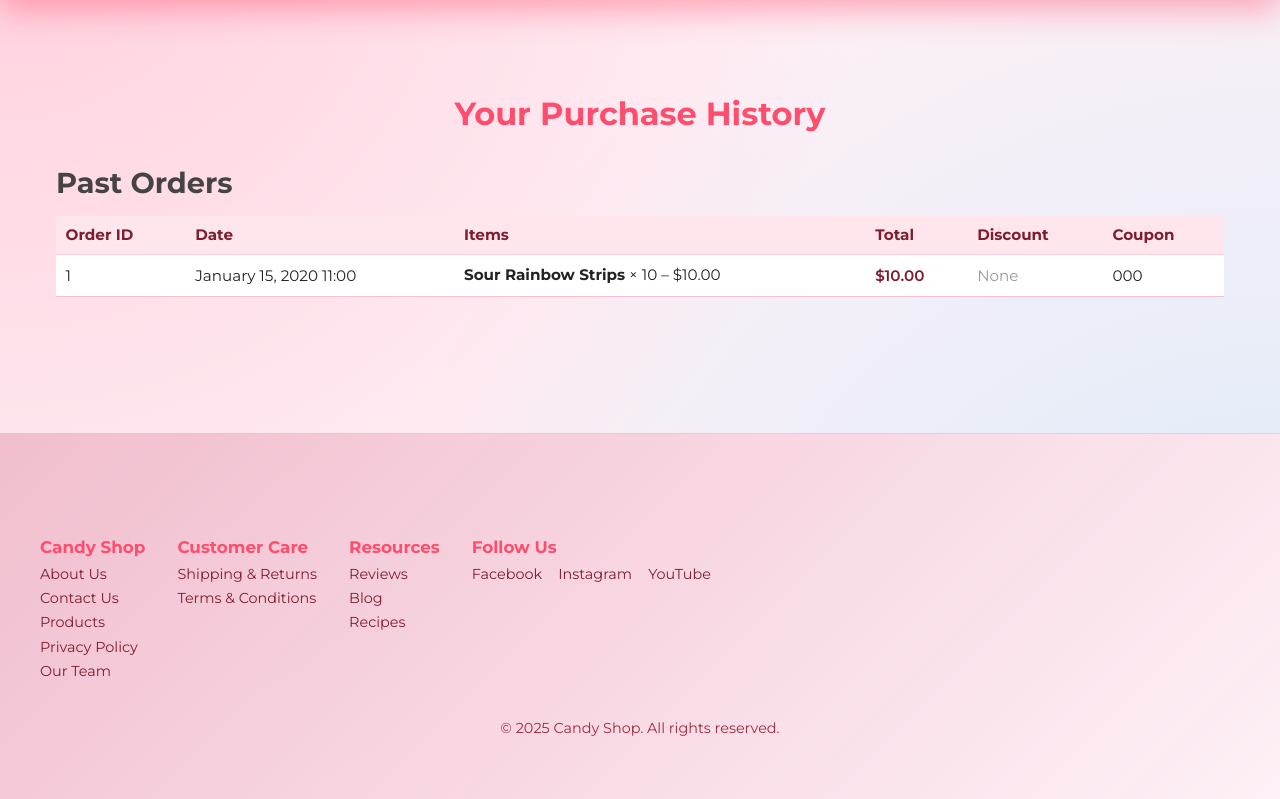
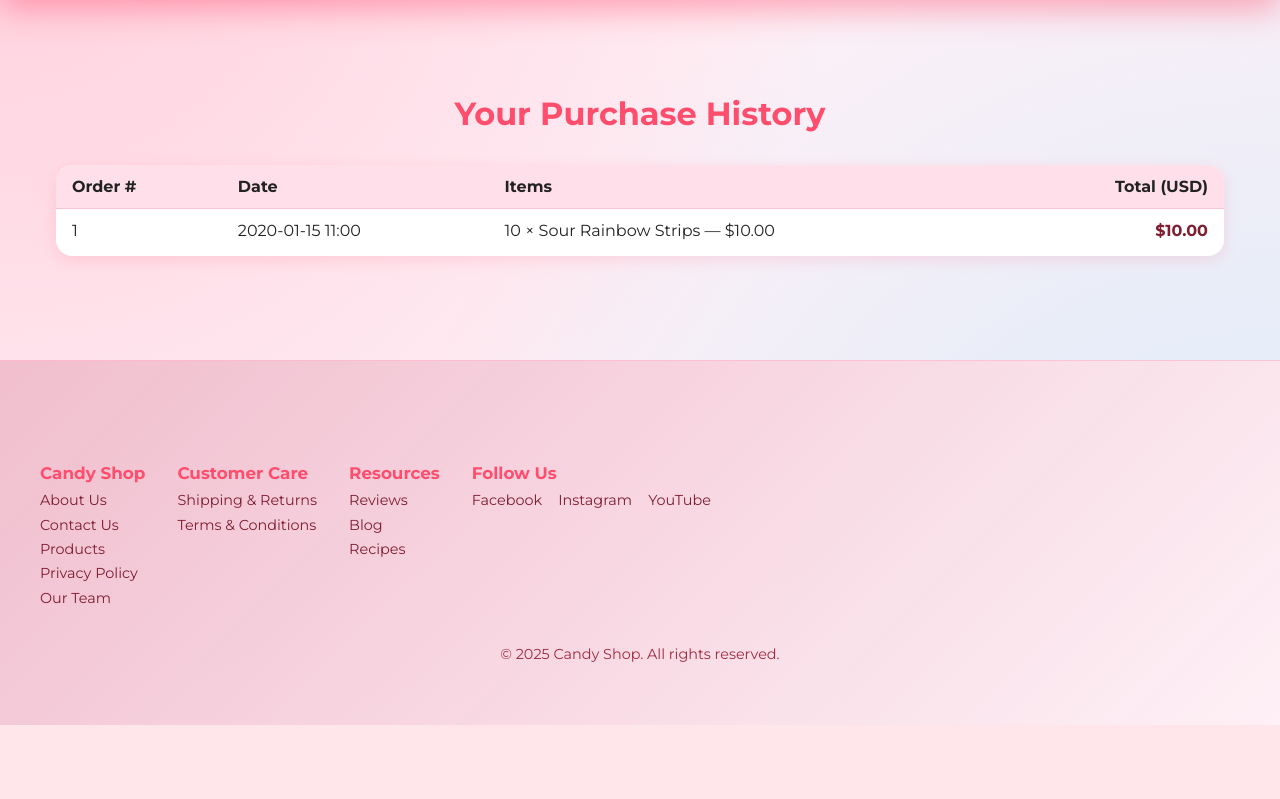
Before and after one commit to WebbCouture/candy-shop-2-main, a Django app: page /account/purchase-history/ in a window 1280 px wide. Shown: the part 141-940 px from the top of the page. After the commit the page ends 866 px from the top, so only its background shows below. Run offline with Django 5.2, Linux system fonts and the light colour scheme; a user stored in the database is signed in; data comes from the database, SQL or seed files in the repository; tables that the repository leaves empty hold one stand-in row (values such as "Sample post").

Commit message:
Updated purchase history to show gift certificates correctly

```diff
--- a/main/templates/main/purchase_history.html
+++ b/main/templates/main/purchase_history.html
@@ -3,89 +3,60 @@
 {% block title %}Purchase History - Candy Shop{% endblock %}
 
 {% block content %}
-  <div class="purchase-history-page" style="max-width: 1200px; margin: 0 auto; padding: 2rem 1rem 4rem;">
+  <div class="purchase-history-page" style="max-width: 1200px; margin: 0 auto; padding: 2rem 1rem;">
 
     <h1 style="text-align: center; color: #ff4d6d; font-weight: 700; margin-bottom: 2rem;">
       Your Purchase History
     </h1>
 
     {% if orders %}
-      <h2 style="font-size: 1.8rem; color: #444; margin-bottom: 1rem;">
-        Past Orders
-      </h2>
-
-      <table style="width: 100%; border-collapse: collapse; margin-bottom: 2rem; font-size: 0.95rem;">
-        <thead>
-          <tr style="background-color: #ffe6ec; color: #7f1d30;">
-            <th style="text-align: left; padding: 0.6rem; border-bottom: 1px solid #ffd0da;">Order ID</th>
-            <th style="text-align: left; padding: 0.6rem; border-bottom: 1px solid #ffd0da;">Date</th>
-            <th style="text-align: left; padding: 0.6rem; border-bottom: 1px solid #ffd0da;">Items</th>
-            <th style="text-align: left; padding: 0.6rem; border-bottom: 1px solid #ffd0da;">Total</th>
-            <th style="text-align: left; padding: 0.6rem; border-bottom: 1px solid #ffd0da;">Discount</th>
-            <th style="text-align: left; padding: 0.6rem; border-bottom: 1px solid #ffd0da;">Coupon</th>
+      <table style="width: 100%; border-collapse: collapse; margin-bottom: 2rem; background: #fff; box-shadow: 0 4px 15px rgba(255,77,109,0.15); border-radius: 16px; overflow: hidden;">
+        <thead style="background: #ffe0ea;">
+          <tr>
+            <th style="text-align: left; padding: 0.75rem 1rem;">Order #</th>
+            <th style="text-align: left; padding: 0.75rem 1rem;">Date</th>
+            <th style="text-align: left; padding: 0.75rem 1rem;">Items</th>
+            <th style="text-align: right; padding: 0.75rem 1rem;">Total (USD)</th>
           </tr>
         </thead>
         <tbody>
           {% for order in orders %}
-            <tr style="background-color: #fff;">
-              <!-- Order ID -->
-              <td style="padding: 0.6rem; border-bottom: 1px solid #f5c1d0;">
+            <tr style="border-top: 1px solid #f7c3d1;">
+              <!-- Order id -->
+              <td style="padding: 0.75rem 1rem; vertical-align: top;">
                 {{ order.id }}
               </td>
 
-              <!-- Date (Order.date används i din view: order_by('-date')) -->
-              <td style="padding: 0.6rem; border-bottom: 1px solid #f5c1d0;">
-                {{ order.date|date:"F j, Y H:i" }}
+              <!-- Order date -->
+              <td style="padding: 0.75rem 1rem; vertical-align: top; white-space: nowrap;">
+                {{ order.date|date:"Y-m-d H:i" }}
               </td>
 
-              <!-- Items: här visar vi produkter OCH gift certificates -->
-              <td style="padding: 0.6rem; border-bottom: 1px solid #f5c1d0;">
-                <ul style="list-style: none; padding-left: 0; margin: 0;">
+              <!-- Items (products AND gift certificates) -->
+              <td style="padding: 0.75rem 1rem; vertical-align: top;">
+                <ul style="list-style: none; padding: 0; margin: 0;">
                   {% for item in order.items.all %}
-                    <li style="margin-bottom: 0.2rem;">
+                    <li style="margin-bottom: 0.25rem;">
                       {% if item.product %}
-                        <strong>{{ item.product.name }}</strong>
+                        {{ item.quantity }} × {{ item.product.name }} — ${{ item.price }}
                       {% else %}
-                        <strong>Gift Certificate</strong>
+                        {{ item.quantity }} × Gift Certificate — ${{ item.price }}
                       {% endif %}
-                      × {{ item.quantity }}
-                      – ${{ item.price|floatformat:2 }}
                     </li>
                   {% empty %}
-                    <li><em>No items found for this order.</em></li>
+                    <li>No items for this order.</li>
                   {% endfor %}
                 </ul>
               </td>
 
-              <!-- Total (Order.total) -->
-              <td style="padding: 0.6rem; border-bottom: 1px solid #f5c1d0; font-weight: 600; color: #7f1d30;">
-                ${{ order.total|floatformat:2 }}
-              </td>
-
-              <!-- Discount amount (Order.discount_amount) -->
-              <td style="padding: 0.6rem; border-bottom: 1px solid #f5c1d0;">
-                {% if order.discount_amount and order.discount_amount > 0 %}
-                  <span style="color: green;">
-                    -${{ order.discount_amount|floatformat:2 }}
-                  </span>
-                {% else %}
-                  <span style="color: #999;">None</span>
-                {% endif %}
-              </td>
-
-              <!-- Coupon code (Order.coupon) -->
-              <td style="padding: 0.6rem; border-bottom: 1px solid #f5c1d0;">
-                {% if order.coupon %}
-                  {{ order.coupon.code }}
-                {% else %}
-                  <span style="color: #999;">–</span>
-                {% endif %}
+              <!-- Order total -->
+              <td style="padding: 0.75rem 1rem; text-align: right; vertical-align: top; font-weight: 700; color: #7f1d30;">
+                ${{ order.total }}
               </td>
             </tr>
           {% endfor %}
         </tbody>
       </table>
-
     {% else %}
       <p style="text-align: center; color: #555;">
         You haven't placed any orders yet.
```
